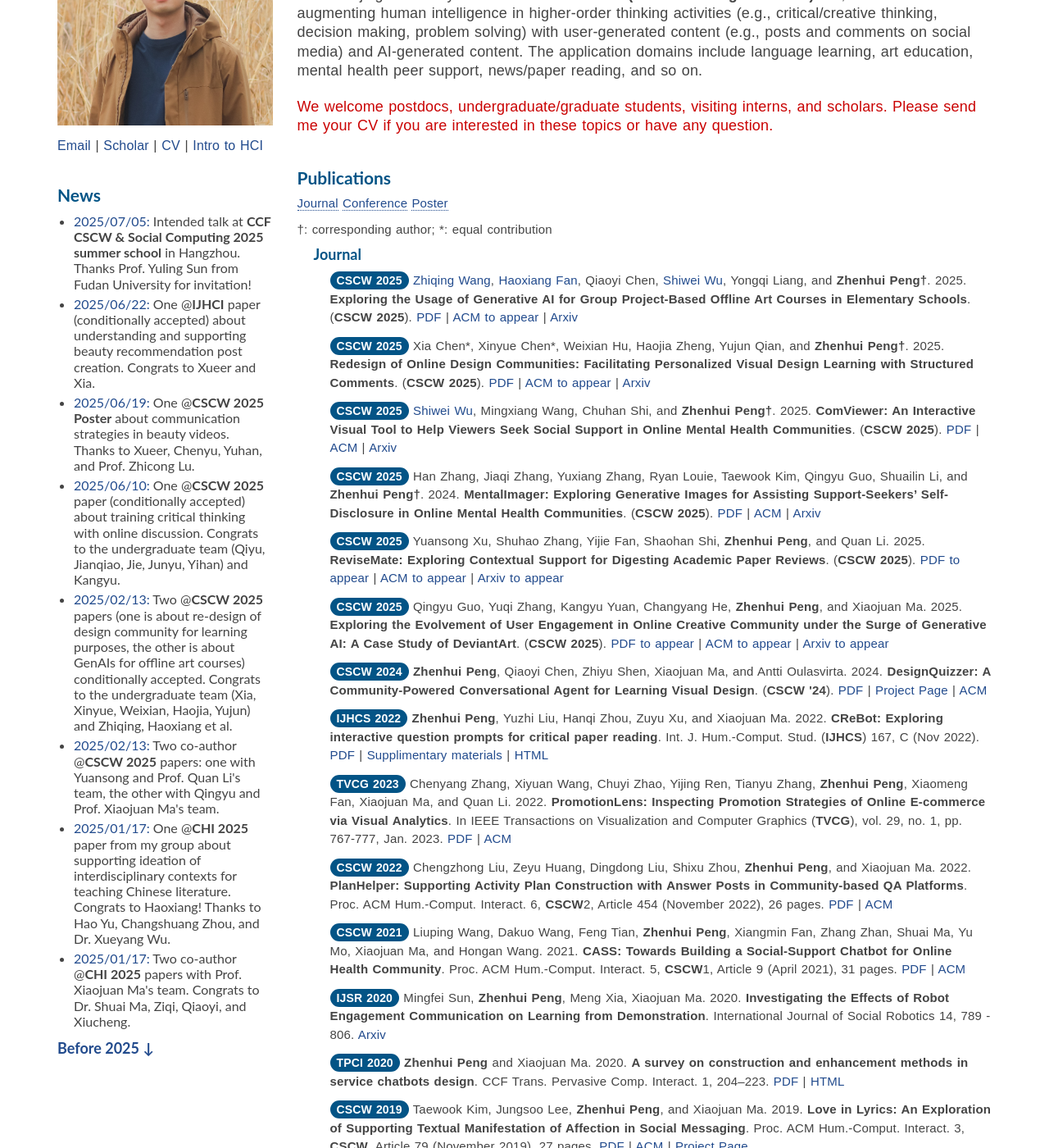
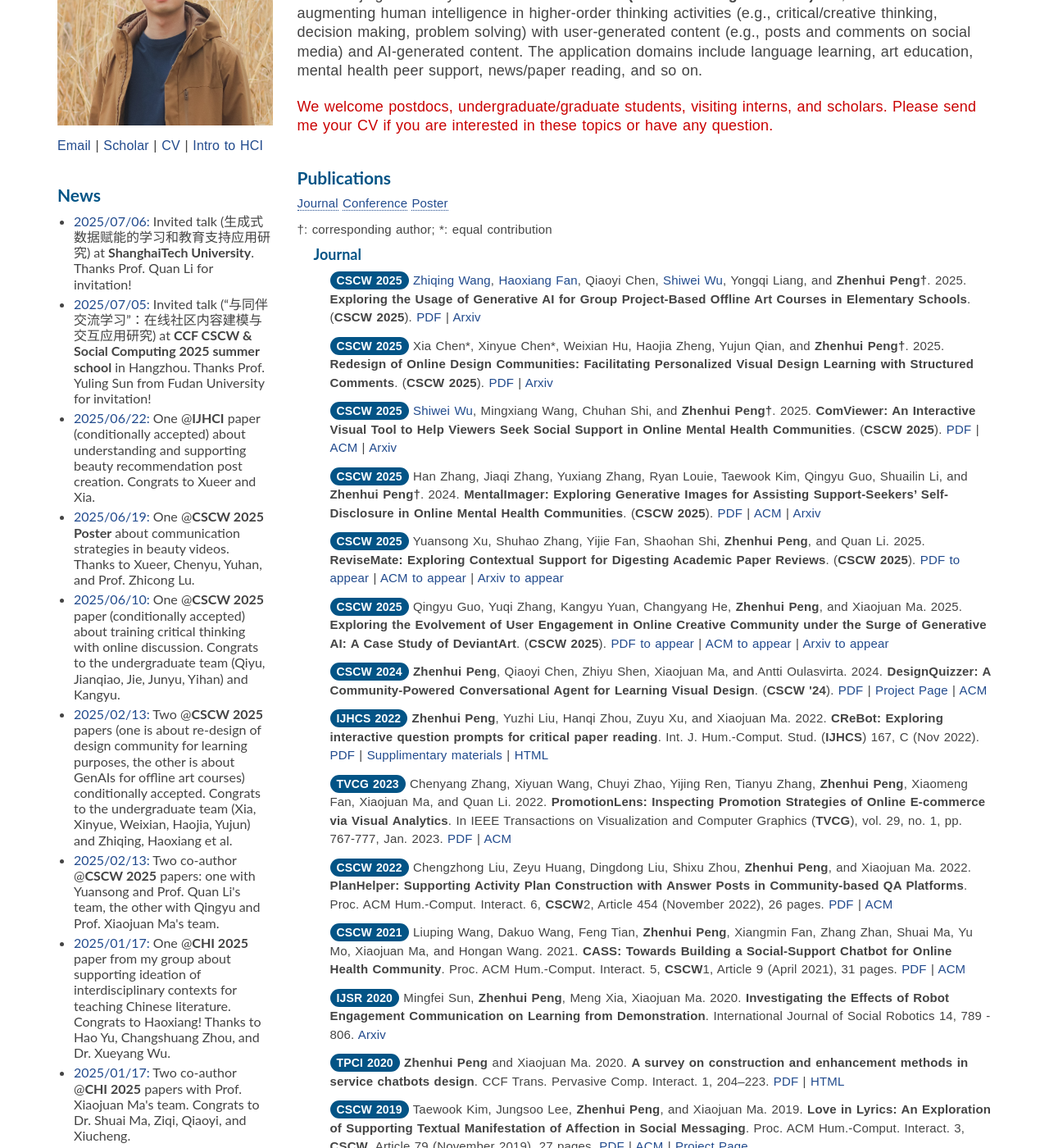
Before and after one commit to PenguinZhou/PenguinZhou.github.io, a Jekyll site: the page index.html, which Jekyll copies as it is, in a window 1280 px wide and 1400 px high, scrolled down 205 px. Shown: the whole window at 82% size. Built offline with Jekyll 4.4.1, drawn with Linux system fonts in a browser that asks for light colours; some of the changed text lies outside the part shown.

Commit message:
update talk and paper

```diff
--- a/index.html
+++ b/index.html
@@ -99,7 +99,10 @@
 
                     <ul>
                         <li>
-                            <a>2025/07/05:</a> Intended talk at <strong>CCF CSCW & Social Computing 2025 summer school</strong> in Hangzhou. Thanks Prof. Yuling Sun from Fudan University for invitation!
+                            <a>2025/07/06:</a> Invited talk (生成式数据赋能的学习和教育支持应用研究) at <strong>ShanghaiTech University</strong>. Thanks Prof. Quan Li for invitation!
+                        </li>
+                        <li>
+                            <a>2025/07/05:</a> Invited talk (“与同伴交流学习”：在线社区内容建模与交互应用研究) at <strong>CCF CSCW & Social Computing 2025 summer school</strong> in Hangzhou. Thanks Prof. Yuling Sun from Fudan University for invitation!
                         </li>
                         <li>
                             <a>2025/06/22:</a> One @<strong>IJHCI</strong> paper (conditionally accepted) about understanding and supporting beauty recommendation post creation. Congrats to Xueer and Xia.
@@ -358,14 +361,14 @@
                             2025. <strong>Exploring the Usage of Generative AI for Group Project-Based Offline Art Courses in Elementary Schools</strong>.
                             (<strong>CSCW 2025</strong>).
                             <a href="https://www.arxiv.org/abs/2506.16874">PDF</a> |
-                            <a href="https://dl.acm.org/doi/10.1145/3654777.3676390">ACM to appear</a> |
+                            <!-- <a href="https://dl.acm.org/doi/10.1145/3654777.3676390">ACM to appear</a> | -->
                             <a href="https://www.arxiv.org/abs/2506.16874">Arxiv</a>
                         </p>
                         <p class="paper"> <span class="venue">CSCW 2025</span> Xia Chen*, Xinyue Chen*, Weixian Hu, Haojia Zheng, Yujun Qian, and <strong>Zhenhui Peng&#8224;</strong>.
                             2025. <strong>Redesign of Online Design Communities: Facilitating Personalized Visual Design Learning with Structured Comments</strong>.
                             (<strong>CSCW 2025</strong>).
                             <a href="https://arxiv.org/abs/2504.09827">PDF</a> |
-                            <a href="https://dl.acm.org/doi/10.1145/3654777.3676390">ACM to appear</a> |
+                            <!-- <a href="https://dl.acm.org/doi/10.1145/3654777.3676390">ACM to appear</a> | -->
                             <a href="https://arxiv.org/abs/2504.09827">Arxiv</a>
                         </p>
 
@@ -452,30 +455,30 @@
                         <p class="paper"><span class="venue">CHI 2025</span> <a href="https://fanhaoxiang.top/">Haoxiang Fan</a>, Changshuang Zhou*, Hao Yu*, Xueyang Wu, Jiangyu Gu, and <strong>Zhenhui Peng&#8224;</strong>.
                             2025. <strong>LitLinker: Supporting the Ideation of Interdisciplinary Contexts with Large Language Models for Teaching Literature in Elementary Schools</strong>.
                             (<strong>CHI 2025</strong>).
-                            <a href="docs/uist24lessonplanner.pdf">PDF to appear</a> |
-                            <a href="https://dl.acm.org/doi/10.1145/3654777.3676390">ACM to appear</a> |
+                            <a href="docs/chi25-litlinker.pdf">PDF</a> |
+                            <a href="https://dl.acm.org/doi/10.1145/3706598.3714111">ACM</a> |
                             <a href="https://arxiv.org/abs/2502.16097">Arxiv</a>
                         </p>
                         <p class="paper"><span class="venue">CHI 2025</span> Shuai Ma, Qiaoyi Chen, Xinru Wang, Chengbo Zheng, <strong>Zhenhui Peng</strong>, Min Yin, and Xiaojuan Ma.
                             2025. <strong>Towards Human-AI Deliberation: Design and Evaluation of LLM-Empowered Deliberative AI for AI-Assisted Decision-Making</strong>.
                             (<strong>CHI 2025 (Honorable Mention)</strong>).
-                            <a href="docs/uist24lessonplanner.pdf">PDF to appear</a> |
-                            <a href="https://dl.acm.org/doi/10.1145/3654777.3676390">ACM to appear</a>
-                            <!-- <a href="https://arxiv.org/abs/2408.01102">Arxiv</a>  -->
+                            <!-- <a href="docs/uist24lessonplanner.pdf">PDF to appear</a> | -->
+                            <a href="https://dl.acm.org/doi/10.1145/3706598.3713423">ACM</a> |
+                            <a href="https://arxiv.org/abs/2403.16812">Arxiv</a>
                         </p>
                         <p class="paper"><span class="venue">CHI 2025</span> Ziqi Pan, Xiucheng Zhang, Zisu Li, <strong>Zhenhui Peng</strong>, Mingming Fan, and Xiaojuan Ma.
                             2025. <strong>ACKnowledge: A Computational Framework for Human Compatible Affordance-based Interaction Planning in Real-world Contexts</strong>.
                             (<strong>CHI 2025</strong>).
-                            <a href="docs/uist24lessonplanner.pdf">PDF to appear</a> |
-                            <a href="https://dl.acm.org/doi/10.1145/3654777.3676390">ACM to appear</a>
+                            <!-- <a href="docs/uist24lessonplanner.pdf">PDF to appear</a> | -->
+                            <a href="https://dl.acm.org/doi/10.1145/3706598.3713791">ACM</a>
                             <!-- <a href="https://arxiv.org/abs/2408.01102">Arxiv</a>  -->
                         </p>
                         <p class="paper"><span class="venue">ChineseCHI 2024</span> Han Zhang, Ka Wing Tsang and <strong>Zhenhui Peng&#8224;</strong>.
                             2024. <strong>VChater: Exploring Generative Conversational Agents for Simulating Exposure Therapy to Reduce Social Anxiety</strong>.
                             (<strong>ChineseCHI 2024</strong>).
-                            <a href="docs/uist24lessonplanner.pdf">PDF to appear</a> |
-                            <a href="https://dl.acm.org/doi/10.1145/3654777.3676390">ACM to appear</a>
-                            <!-- <a href="https://arxiv.org/abs/2408.01102">Arxiv</a>  -->
+                            <!-- <a href="docs/uist24lessonplanner.pdf">PDF to appear</a> | -->
+                            <!-- <a href="https://dl.acm.org/doi/10.1145/3654777.3676390">ACM to appear</a>  -->
+                            <a href="https://arxiv.org/abs/2506.03520">Arxiv</a>
                         </p>
 
                         <p class="paper"><span class="venue">UIST 2024</span> <a href="https://fanhaoxiang.top/">Haoxiang Fan</a>, Guanzheng Chen, Xingbo Wang, and <strong>Zhenhui Peng&#8224;</strong>.
```
Also changed, not shown: 1 other file.
